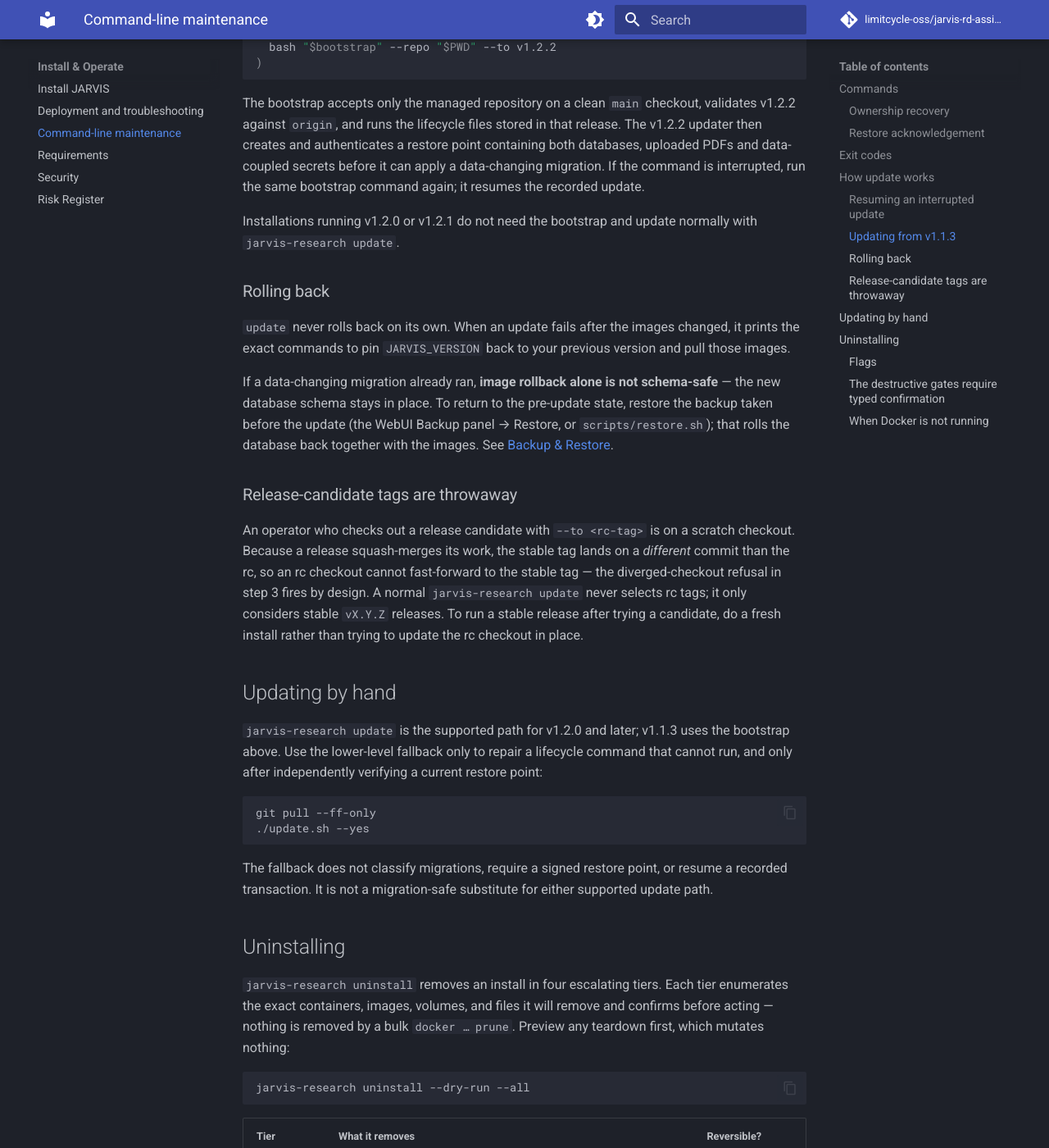
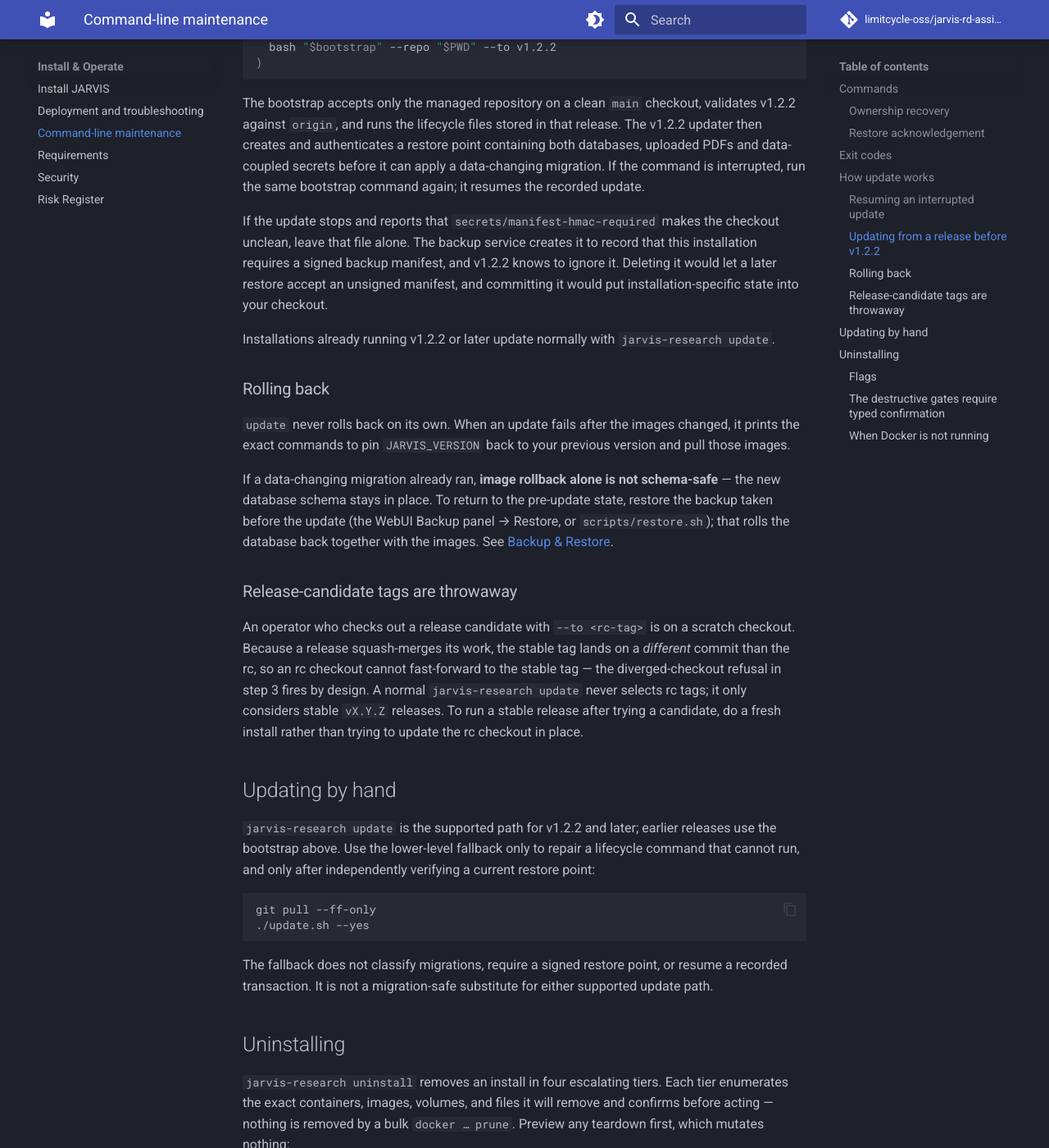
Before and after one commit to FFidan/Jarvis-RD-Assistant, an MkDocs documentation site: the page built from docs/manual/cli.md, in a window 1280 px wide and 1400 px high, scrolled down 3838 px. Shown: the whole window at 82% size. Built offline with MkDocs 1.6.1 and Material for MkDocs 9.7.7, drawn with Linux system fonts in a browser that asks for light colours; comment, search, counter and statistics services are not loaded; some of the changed text lies outside the part shown.

Commit message:
docs: describe one supported update path for pre-v1.2.2 installations
Every installation before v1.2.2 now follows the same one-time bootstrap, so
the README, deployment guide, command-line manual and changelog no longer tell
v1.2.0 and v1.2.1 users to run an update path their release cannot complete.

The manual also names the signed-manifest marker the backup service maintains,
so an operator who is told the checkout is unclean leaves it in place instead of
deleting it and weakening a later restore.

Documentation builds now validate in-page anchors, which a heading rename would
otherwise orphan silently.

````diff
--- a/docs/manual/cli.md
+++ b/docs/manual/cli.md
@@ -117,11 +117,11 @@ post-advance half explicitly, `jarvis-research update --resume <tag>` runs only
 those remaining steps. The command refuses to resume if the checkout moved to
 an unexpected commit.
 
-### Updating from v1.1.3
+### Updating from a release before v1.2.2
 
-The lifecycle command shipped with v1.1.3 predates the backup protocol required
-by v1.2.2. From the v1.1.3 installation directory, run the v1.2.2 bootstrap
-once:
+The lifecycle commands shipped with v1.1.3, v1.2.0 and v1.2.1 all predate the
+backup protocol required by v1.2.2. From the installation directory, run the
+v1.2.2 bootstrap once:
 
 ```bash
 (
@@ -141,8 +141,14 @@ containing both databases, uploaded PDFs and data-coupled secrets before it can
 apply a data-changing migration. If the command is interrupted, run the same
 bootstrap command again; it resumes the recorded update.
 
-Installations running v1.2.0 or v1.2.1 do not need the bootstrap and update
-normally with `jarvis-research update`.
+If the update stops and reports that `secrets/manifest-hmac-required` makes the
+checkout unclean, leave that file alone. The backup service creates it to record
+that this installation requires a signed backup manifest, and v1.2.2 knows to
+ignore it. Deleting it would let a later restore accept an unsigned manifest,
+and committing it would put installation-specific state into your checkout.
+
+Installations already running v1.2.2 or later update normally with
+`jarvis-research update`.
 
 ### Rolling back
 
@@ -168,8 +174,8 @@ install rather than trying to update the rc checkout in place.
 
 ## Updating by hand
 
-`jarvis-research update` is the supported path for v1.2.0 and later; v1.1.3
-uses the bootstrap above. Use the lower-level fallback only to repair a
+`jarvis-research update` is the supported path for v1.2.2 and later; earlier
+releases use the bootstrap above. Use the lower-level fallback only to repair a
 lifecycle command that cannot run, and only after independently verifying a
 current restore point:
 
--- a/mkdocs.yml
+++ b/mkdocs.yml
@@ -48,6 +48,7 @@ docs_dir: docs
 validation:
   links:
     not_found: warn
+    anchors: warn
     absolute_links: ignore
     unrecognized_links: ignore
 
````
Also changed, not shown: CHANGELOG.md (+6 -5 lines), README.md (+6 -5 lines), docs/DEPLOYMENT.md (+3 -3 lines).
